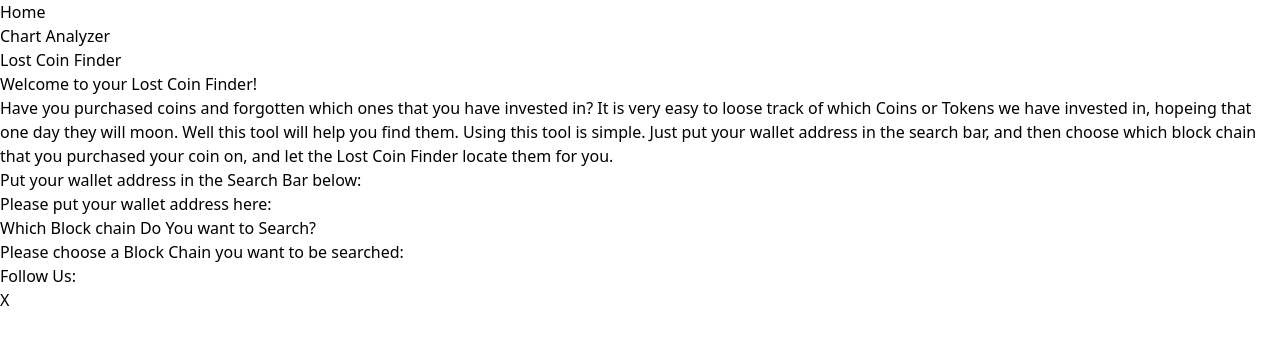
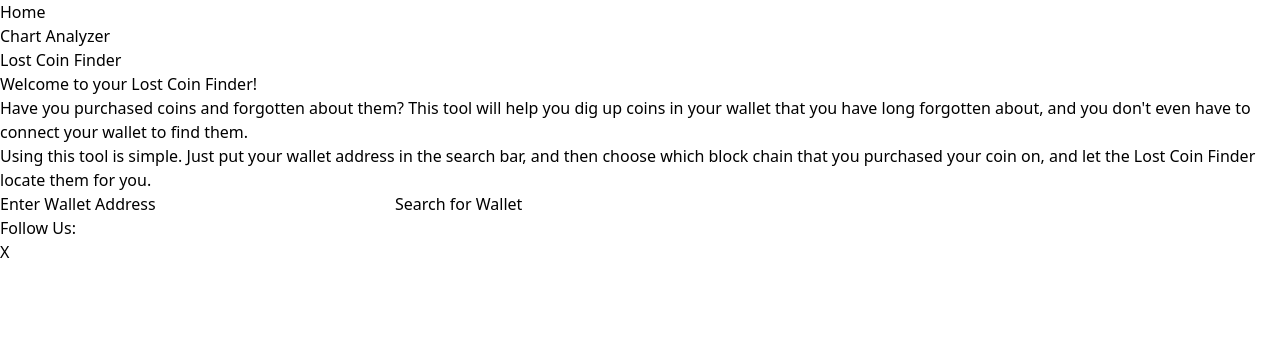
Before and after one commit to yeatersink/Blind-Bit-Boyz, a SvelteKit app: page /lost-coin-finder in a window 1280 px wide. Shown: the top 344 px of the page. Built offline with nearby package versions, Linux system fonts and the light colour scheme.

Commit message:
Made token finder.

```diff
--- a/src/routes/chart-analyzer/+page.svelte
+++ b/src/routes/chart-analyzer/+page.svelte
@@ -52,7 +52,7 @@ searchCryptocurrencies()
 	</select>
 	<br />
 	<label for="search">Search Cryptocurrencies</label>
-	<input id="search" type="text" bind:value={query} placeholder="Enter cryptocurrency name" />
+	<input id="search" type="search" bind:value={query} placeholder="Enter cryptocurrency name" />
 	<br />
 	<button type="submit">Search</button>
 </form>
--- a/src/routes/coins/[address]/+page.svelte
+++ b/src/routes/coins/[address]/+page.svelte
@@ -1,5 +1,11 @@
 <script lang="ts">
 	const {data} = $props()
+	let priceInfo= $state({});
+
+	async function getPriceInfo() {
+const response = await fetch(`https://api.dexscreener.com/latest/dex/tokens/${data.data.result.contractAddress}`)
+priceInfo = await response.json()
+	}
 </script>
 
 {#if data.data.result}
@@ -10,5 +16,20 @@
 <p>Type: {data.data.result.type}</p>
 <p>Decimals: {data.data.result.decimals}</p>
 <p>Total Supply: {data.data.result.totalSupply}</p>
-{JSON.stringify(data.data.result)}
 {/if}
+<h2>Price Info</h2>
+{#await getPriceInfo()}
+	<p>loading...</p>
+{:then}
+{#if priceInfo}
+	{JSON.stringify(priceInfo.pairs[0].baseToken.name)}
+<br/>
+	{JSON.stringify(priceInfo.pairs[0].quoteToken.name)}
+<br/>
+	{JSON.stringify(priceInfo.pairs[0].quoteToken.address)}
+<br/>
+	{JSON.stringify(priceInfo.pairs[0].priceUsd)}
+{/if}
+{:catch error}
+	<p style="color: red">{error.message}</p>
+{/await}
--- a/src/routes/lost-coin-finder/+page.svelte
+++ b/src/routes/lost-coin-finder/+page.svelte
@@ -1,10 +1,45 @@
+<script lang="ts">
+    let walletAddress:string = "";
+    let results:Array<any>=[]
+
+    async function getCoinsFromWallet(){
+        const response = await fetch(`https://api.scan.pulsechain.com/api?module=account&action=tokenlist&address=${walletAddress}`)
+        const data=await response.json()
+        results=data.result
+    }
+
+function formatBalance(balance:string,decimals:string) {
+    return (parseInt(balance)/(10**parseInt(decimals))).toFixed(parseInt(decimals))
+}
+</script>
+
+<svelte:head>
+<title>Welcome to Your Lost Coin Finder!</title>
+</svelte:head>
+
 <h1>Welcome to your Lost Coin Finder!</h1>
+<p>Have you purchased coins and forgotten about them? This tool will help you dig up coins in your wallet that you have long forgotten about, and you don't even have to connect your wallet to find them.</p>
+<p>Using this tool is simple. Just put your wallet address in the search bar, and then choose which block chain that you purchased your coin on, and let the Lost Coin Finder locate them for you.</p>
 
-Have you purchased coins and forgotten which ones that you have invested in? It is very easy to loose track of which Coins or Tokens we have invested in, hopeing that one day they will moon. Well this tool will help you find them.
+<form onsubmit={(event)=>{
+    event.preventDefault()
+    getCoinsFromWallet()
+}}>
+    <label for="walletAddress">Enter Wallet Address</label>
+    <input id="walletAddress" type="search" bind:value={walletAddress}/>
+<button>Search for Wallet</button>
+</form>
 
-Using this tool is simple. Just put your wallet address in the search bar, and then choose which block chain that you purchased your coin on, and let the Lost Coin Finder locate them for you.
-
-<h2>Put your wallet address in the Search Bar below:</h2>
-Please put your wallet address here:
-<h2>Which Block chain Do You want to Search?</h2>
-Please choose a Block Chain you want to be searched:
+{#if results.length>0}
+<h2>Coins Owned by this Wallet: {results.length}</h2>
+{#each results as result}
+<a href={`/coins/${result.contractAddress}`}>
+<h3>{result.name}</h3>
+<p>{result.contractAddress}</p>
+</a>
+<button onclick={() => navigator.clipboard.writeText(result.contractAddress)}>Copy Contract Address</button>
+<p>Balance: {formatBalance(result.balance,result.decimals)}</p>
+<p>Symbol: {result.symbol}</p>
+<p>Type: {result.type}</p>
+{/each}
+{/if}
```
